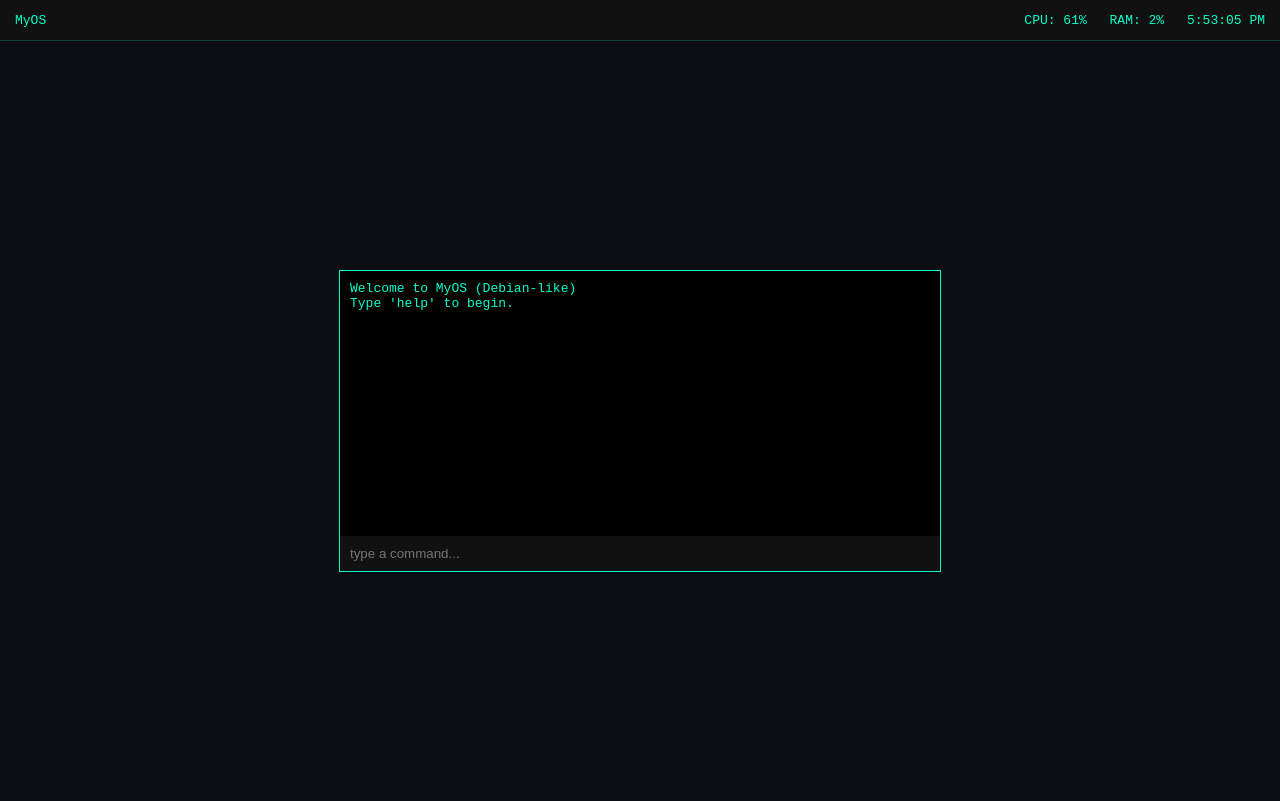
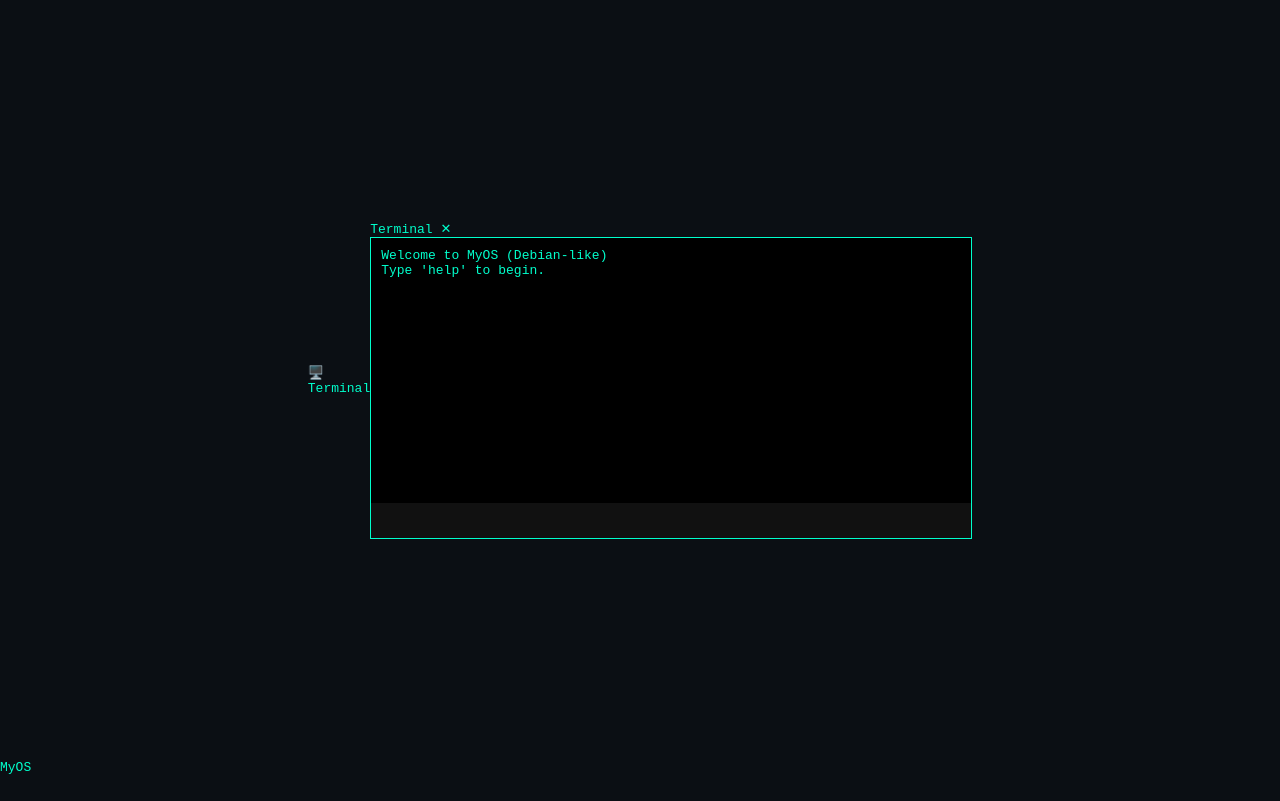
Before and after one commit to cpu-maker/laughing-succotash, a plain HTML site: page index.html in a window 1280 px wide. Drawn offline with Linux system fonts and the light colour scheme.

Commit message:
Add desktop and taskbar elements to index.html

```diff
--- a/index.html
+++ b/index.html
@@ -7,22 +7,34 @@
 </head>
 <body>
 
-  <div id="topbar">
-    <div id="logo">MyOS</div>
-    <div id="stats">
-      <span id="cpu">CPU: --%</span>
-      <span id="ram">RAM: --%</span>
-      <span id="time"></span>
+<div id="desktop">
+
+  <!-- ICON -->
+  <div class="icon" onclick="openApp('terminal')">
+    🖥️<br>Terminal
+  </div>
+
+  <!-- WINDOW -->
+  <div id="terminalWindow" class="window hidden">
+    <div class="titlebar" onmousedown="dragStart(event, this.parentElement)">
+      Terminal
+      <span class="close" onclick="closeApp('terminal')">✕</span>
+    </div>
+
+    <div id="terminal">
+      <div id="output"></div>
+      <input id="input" autocomplete="off">
     </div>
   </div>
 
-  <div id="desktop">
-    <div id="terminal">
-      <div id="output"></div>
-      <input id="input" placeholder="type a command...">
-    </div>
-  </div>
+</div>
 
-  <script src="script.js"></script>
+<!-- TASKBAR -->
+<div id="taskbar">
+  <div id="start">MyOS</div>
+  <div id="taskTime"></div>
+</div>
+
+<script src="script.js"></script>
 </body>
 </html>
```
